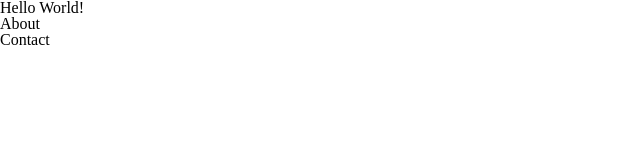
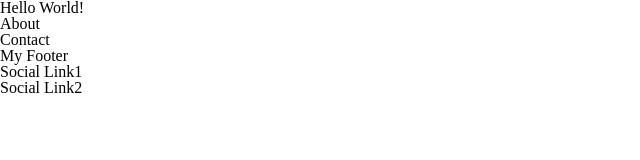
Before and after one commit to gabriel-serra/my-github-website, a plain HTML site: page index.html in a window 1280 px wide. Shown: the whole page, without its empty margins (0-640 px from the left). Drawn offline with Linux system fonts and the light colour scheme.

Commit message:
added footer - index.html

```diff
--- a/index.html
+++ b/index.html
@@ -16,5 +16,12 @@
             <li>Contact</li>
         </ul>
     </nav>
+    <footer>
+        <h2>My Footer</h2>
+        <ul>
+            <li>Social Link1</li>
+            <li>Social Link2</li>
+        </ul>
+    </footer>
 </body>
 </html>
```
